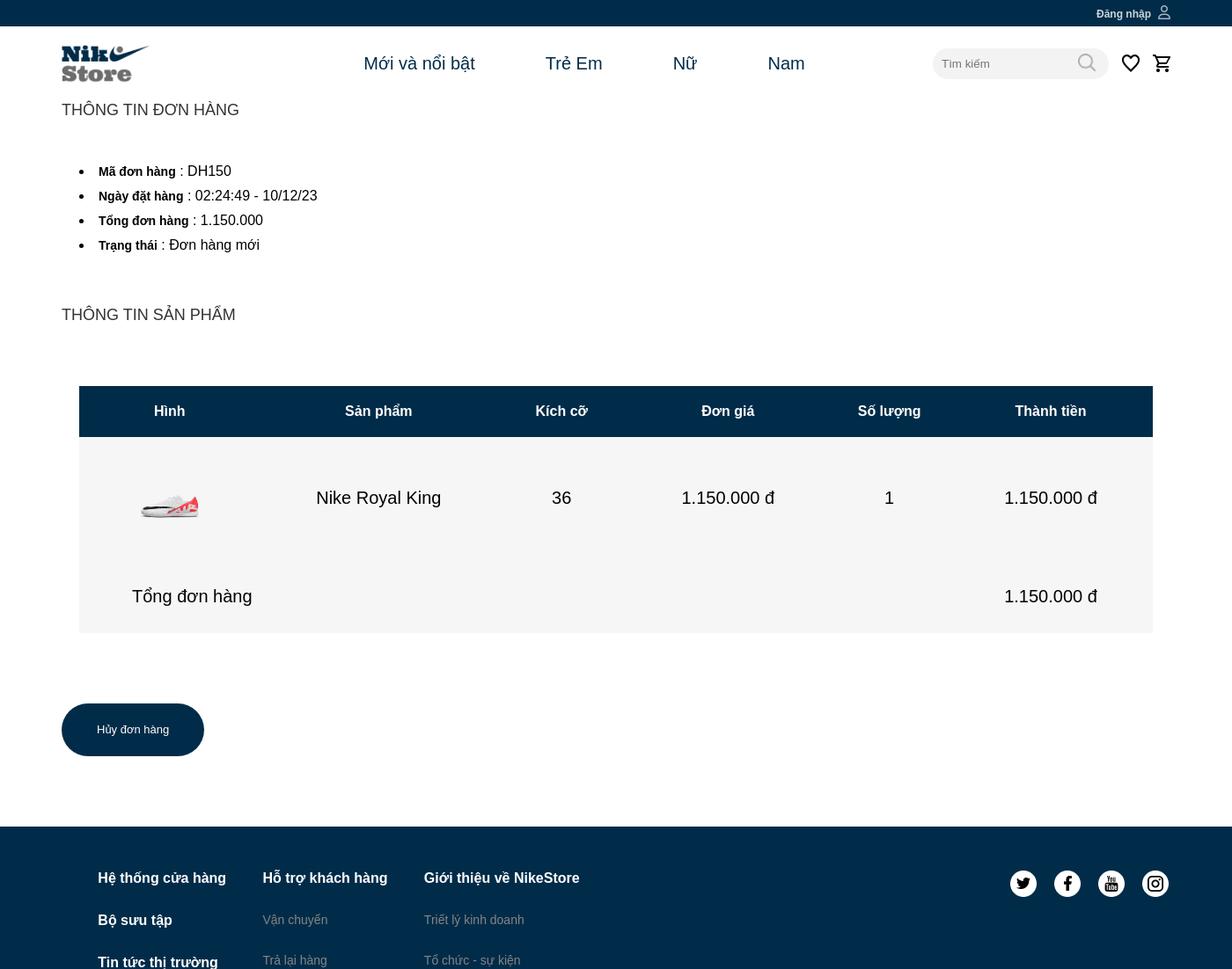
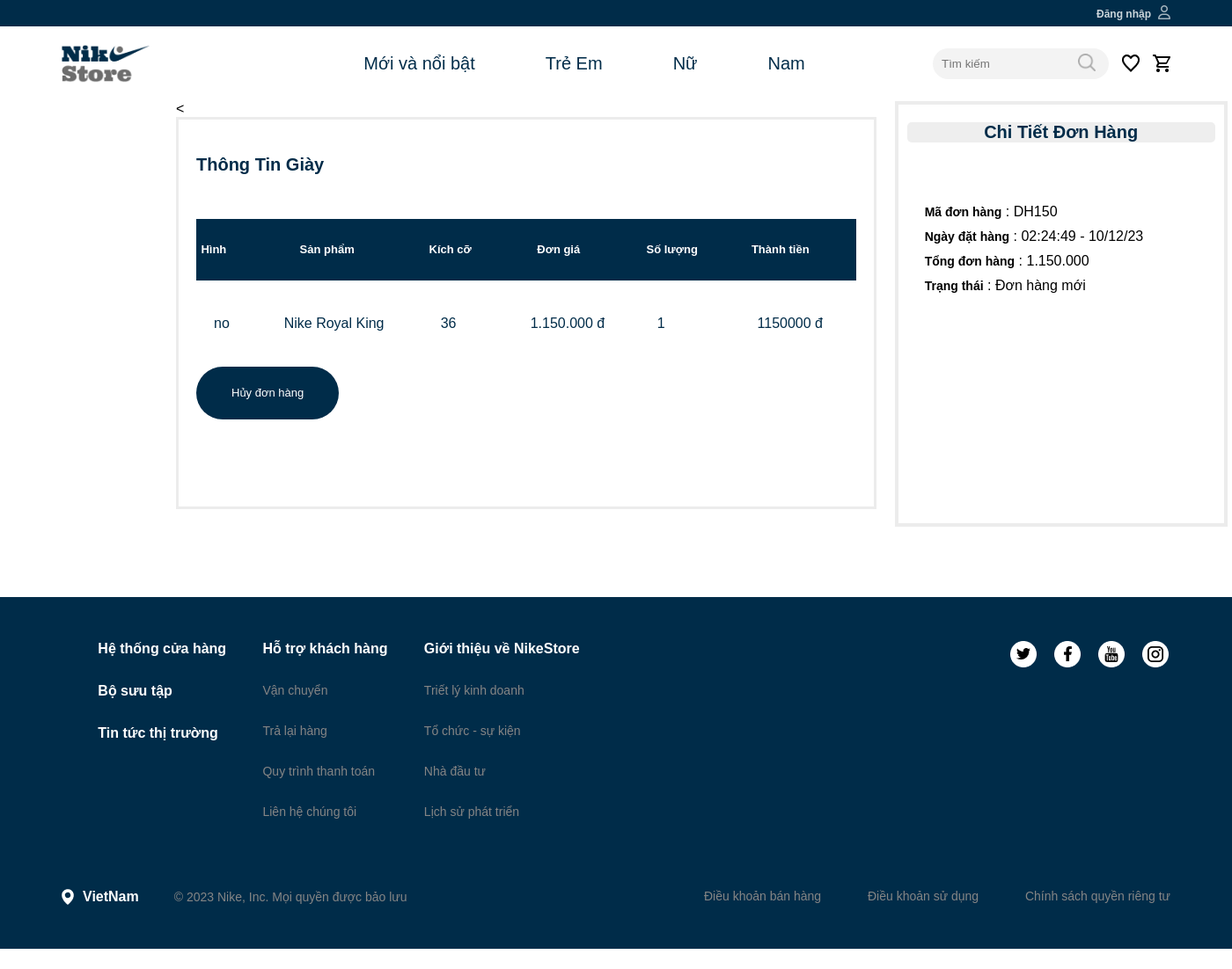
Before and after one commit to giaovnph/Du_an_1_NikeStore, a PHP site: page /PHP/index.php?act=suabill&id=150 in a window 1400 px wide. Shown: the top 1102 px of the page at 88% size. After the commit the page ends 1079 px from the top, so only its background shows below. Run offline with PHP 8.4, Linux system fonts and the light colour scheme; data comes from the database, SQL or seed files in the repository.

Commit message:
feat:huy-bill

```diff
--- a/admin/donhang/updatebill.php
+++ b/admin/donhang/updatebill.php
@@ -18,8 +18,6 @@
         ?>
       </table>
     </div>
-
-
   </div>
 
 
--- a/view/cart/huybill.php
+++ b/view/cart/huybill.php
@@ -1,25 +1,85 @@
+<style>
+  .alldm {
+    display: grid;
+    grid-template-columns: repeat(auto-fill, minmax(30%, 1fr));
+    gap: 20px;
+    width: 1200px;
+    height: auto;
+    margin-left: 200px;
+}
 
-<div class="cart-content mb">
-  <div class="boxtrai mr">
+.alldm p {
+    color: rgb(0, 44, 73);
+    font-weight: bold;
+    font-size: 20px;
+    margin-bottom: 30px;
+}
+  .ctdhgiay {
+    width: 750px;
+    height: auto;
+    background-color: #fff;
+    border: 3px solid #ececec;
+    min-height: 400px;
+    /* Sử dụng min-height thay vì height */
+    padding: 20px 20px;
+    position: relative;
+    z-index: 0;
+    margin-bottom: 20px;
+
+}
+.ctdh {
+    display: block;
+    width: 350px;
+    height: auto;
+    background-color: #fff;
+    border: 4px solid #ececec;
+    margin-left: 410px;
+    padding: 20px 10px;
+    z-index: 1;
+    list-style: none;
+
+}
+
+.frmdsctdh table {
+    width: 100%;
+    border-collapse: collapse;
+    color: rgb(0, 44, 73);
+}
+
+.frmdsctdh table th {
+    height: 70px;
+    padding: 0 40px 0 0;
+    background-color: rgb(0, 44, 73);
+    color: #ffffff;
+    position: relative;
+    z-index: 0;
+    font-size: 13px;
+}
+
+.frmdsctdh table td {
+    padding: 40px 20px;
+    font-size: 16px;
+
+}
+.frmdsctdh table td img{
+    width: auto;
+    font-weight: bold;
+}
+</style>
+<div class="alldm">
+
     <form action="index.php?act=huybill" method="post">
       <?php
       if (isset($bill) && is_array($bill)) {
         extract($bill);
       }
       ?>
-      <div class="mb">
-        <div class="boxtitle">THÔNG TIN ĐƠN HÀNG</div>
-        <div class="boxcontent">
-          <li><strong>Mã đơn hàng</strong> : DH<?= $bill['id'] ?></li>
-          <li><strong>Ngày đặt hàng</strong> : <?= $bill['ngaydathang'] ?></li>
-          <li><strong>Tổng đơn hàng</strong> : <?= number_format($bill['tong'], 0, '.', '.') ?></li>
-          <li><strong>Trạng thái</strong> : <?= getttdh($bill['trangthai']) ?></li>
+      <<div class="ctdhgiay">
+    <div class=" frmtitle">
+
     </div>
-      </div>
-      <div class="mb">
-        <div class="boxtitle">THÔNG TIN SẢN PHẨM</div>
-        <div class="boxcontent">
-          <div class="mb10 frmdsloai">
+    <p style="margin-bottom: 50px;">Thông Tin Giày</p>
+    <div class=" frmdsctdh">
       <table>
         <tr>
           <th>Hình</th>
@@ -30,11 +90,9 @@
           <th>Thành tiền</th>
         </tr>
         <?php
-              billchitiet($billct);
+        billchitiet_ad($billct);
         ?>
       </table>
-          </div>
-        </div>
     </div>
     <div class=" mb10 formtaikhoan">
         <input type="hidden" name="id" value="<?= $bill['id'] ?>">
@@ -44,4 +102,19 @@
       </div>
     </form>
   </div>
+
+
+
+    <div class="ctdh">
+      <div class=" frmtitle">
+      <p style="text-align: center;margin-bottom: 50px;">Chi Tiết Đơn Hàng</p>
     </div>
+        <div class="boxcontent">
+          <li><strong>Mã đơn hàng</strong> : DH<?= $bill['id'] ?></li>
+          <li><strong>Ngày đặt hàng</strong> : <?= $bill['ngaydathang'] ?></li>
+          <li><strong>Tổng đơn hàng</strong> : <?= number_format($bill['tong'], 0, '.', '.') ?></li>
+          <li><strong>Trạng thái</strong> : <?= getttdh($bill['trangthai']) ?></li>
+        </div>
+
+      </div>
+</div>
```
Lines whose indentation alone changed are shown as unchanged.
